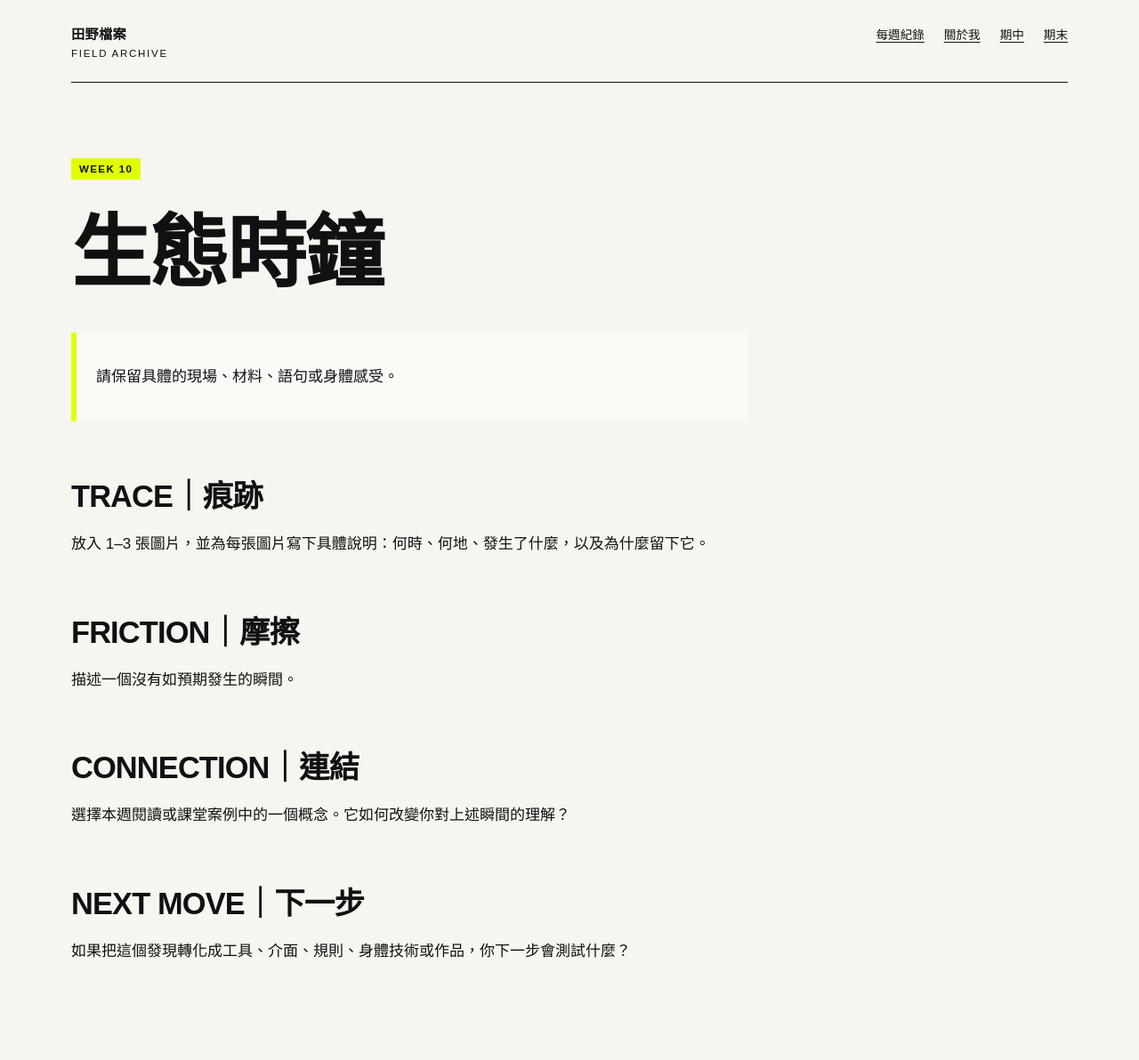
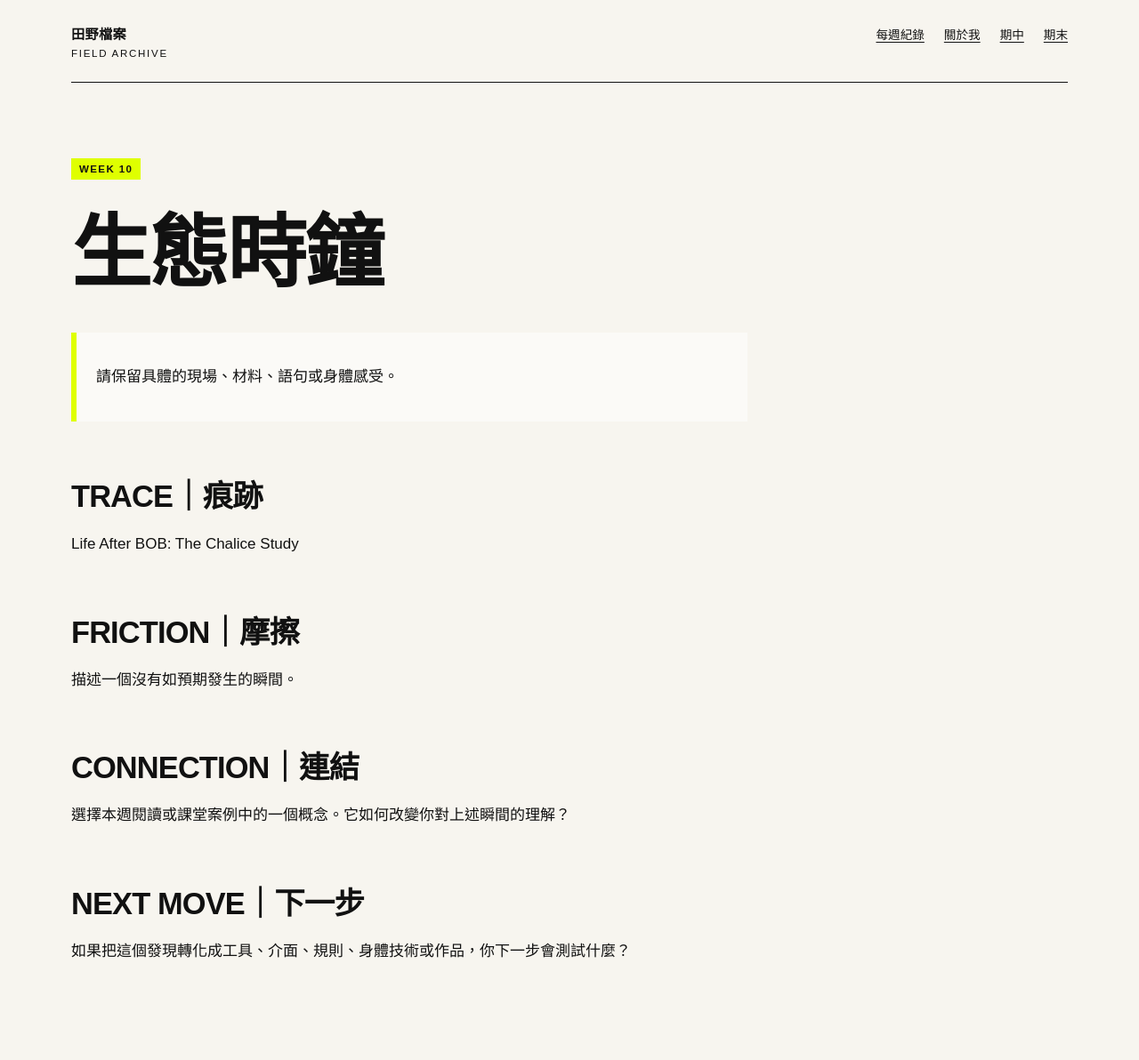
Before and after one commit to irisalco/fieldworkarchive, a Jekyll site: the page built from weeks/week-10.md, in a window 1280 px wide. Shown: the whole page at 89% size. Built offline with Jekyll 4.4.1, drawn with Linux system fonts in a browser that asks for light colours.

Commit message:
Update week-10.md

```diff
--- a/weeks/week-10.md
+++ b/weeks/week-10.md
@@ -11,7 +11,7 @@ permalink: /weeks/week-10/
 
 ## TRACE｜痕跡
 
-放入 1–3 張圖片，並為每張圖片寫下具體說明：何時、何地、發生了什麼，以及為什麼留下它。
+Life After BOB: The Chalice Study
 
 ## FRICTION｜摩擦
 
```
